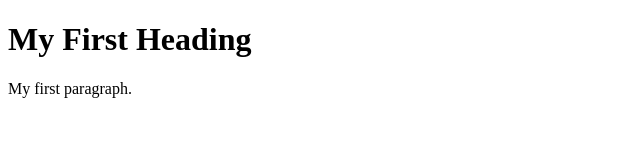
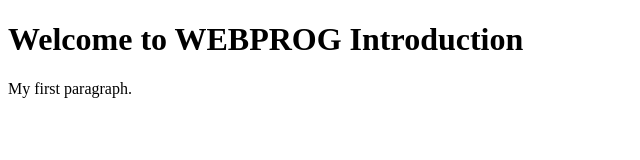
Before and after one commit to smmigrino/WEBPROG-Introduction, a plain HTML site: page Home/Index.html in a window 1280 px wide. Shown: the whole page, without its empty margins (0-640 px from the left). Drawn offline with Linux system fonts and the light colour scheme.

Commit message:
Update Index.html

```diff
--- a/Home/Index.html
+++ b/Home/Index.html
@@ -5,7 +5,7 @@
 </head>
 <body>
 
-<h1>My First Heading</h1>
+<h1>Welcome to WEBPROG Introduction</h1>
 <p>My first paragraph.</p>
 
 </body>
```
